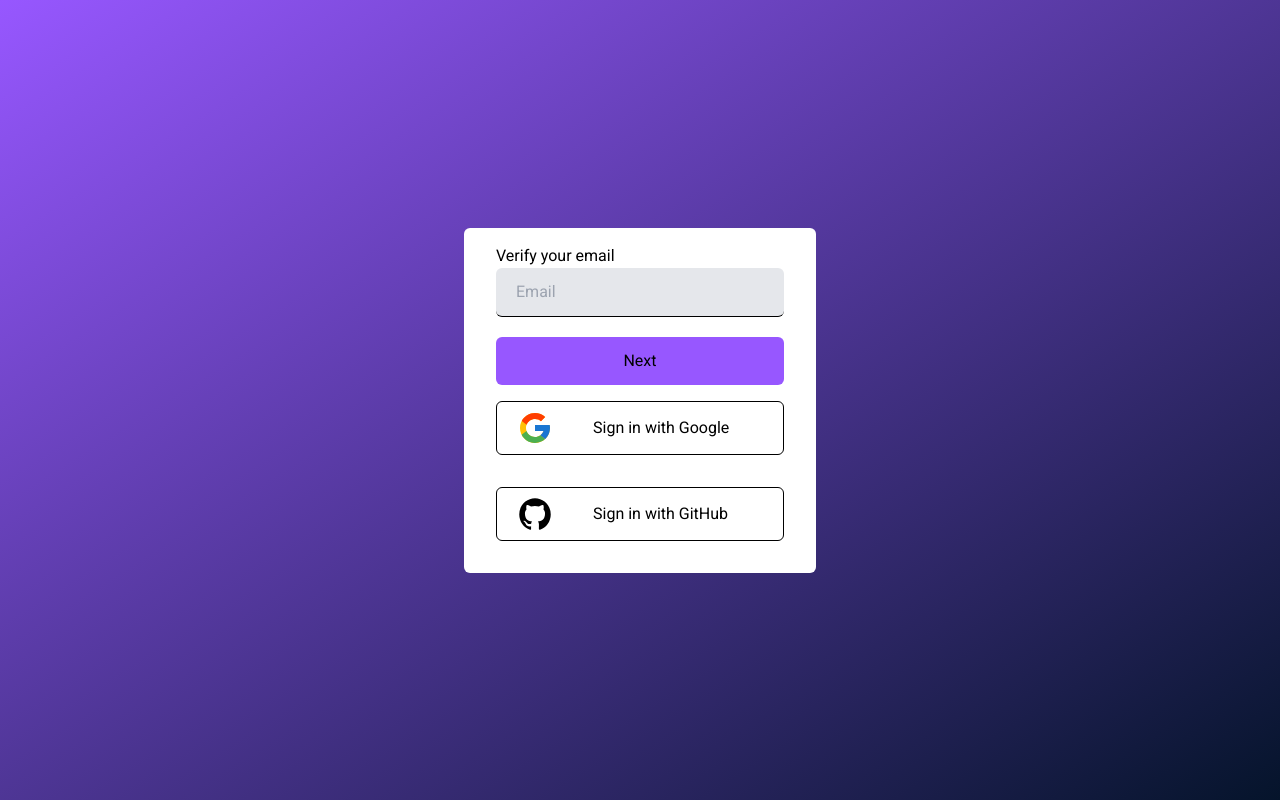
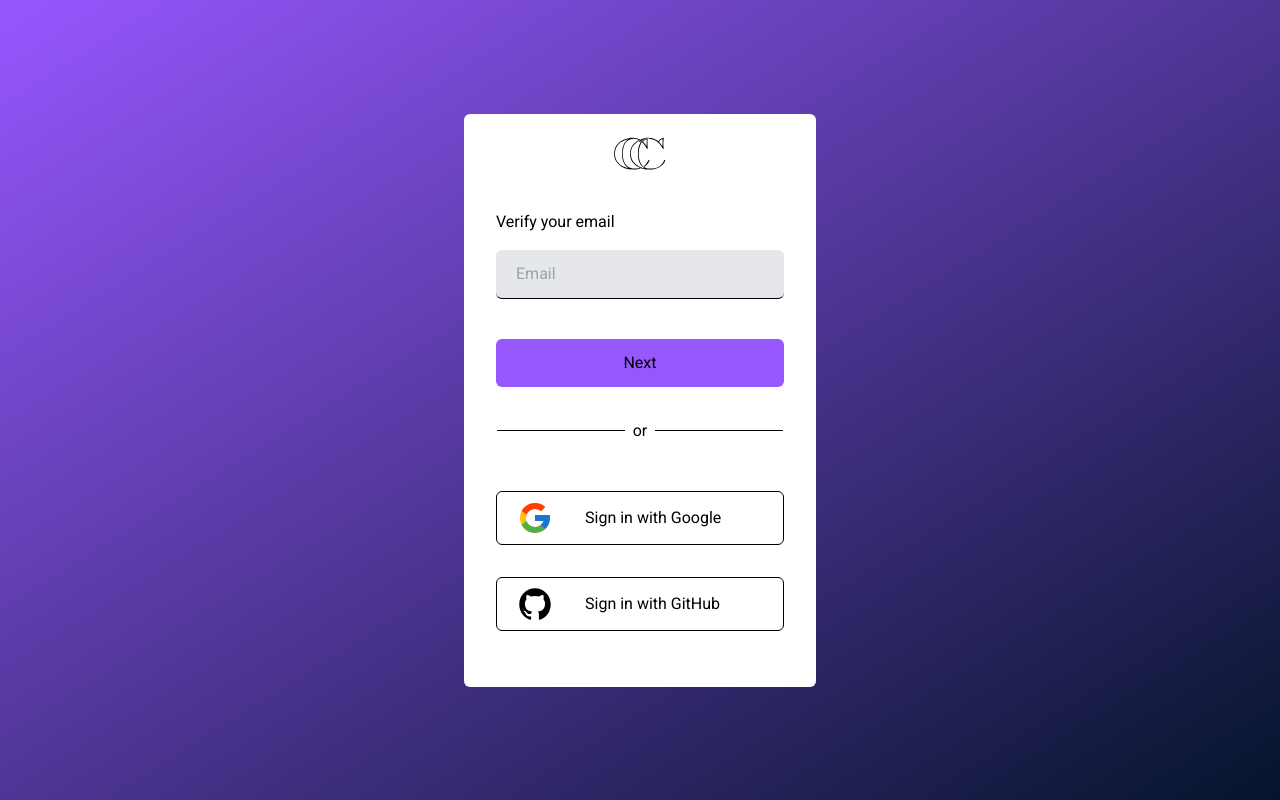
Before and after one commit to MaheshGitH/circlchat, a Next.js app: page /signin in a window 1280 px wide. Built offline with nearby package versions, Linux system fonts and the light colour scheme.

Commit message:
feat: completed sign-in page fully

```diff
--- a/app/components/Logo.tsx
+++ b/app/components/Logo.tsx
@@ -2,7 +2,6 @@ import React from "react";
 
 const Logo = () => {
   return (
-    <span className="size-20 lg:size-24 fill-black dark:fill-white flex justify-center">
     <svg
       version="1.0"
       xmlns="http://www.w3.org/2000/svg"
@@ -56,7 +55,6 @@ const Logo = () => {
         />
       </g>
     </svg>
-    </span>
   );
 };
 
--- a/app/components/NavBar/CirclChatLogo.tsx
+++ b/app/components/NavBar/CirclChatLogo.tsx
@@ -7,7 +7,9 @@ const oranienbaum = Oranienbaum({ weight: "400", subsets: ["latin"] });
 const CirclChatLogol = () => {
   return (
     <div className="bg-transparent flex items-center">
-      <Logo></Logo>
+      <span className="size-20 lg:size-24 fill-black dark:fill-white flex justify-center">
+        <Logo></Logo>
+      </span>
       <h1
         className={
           oranienbaum.className +
--- a/app/signin/SignInPage.tsx
+++ b/app/signin/SignInPage.tsx
@@ -1,15 +1,33 @@
 "use client";
-import { FormEvent, useState } from "react";
 import ResendSignIn from "./components/ResendSignIn";
 import GoogleSignIn from "./components/GoogleSignIn";
 import GitHubSignIn from "./components/GitHubSignIn";
+import AppLogo from "./components/AppLogo";
+import { useState } from "react";
 
 export default function SignInPage() {
+  const [selectedProvider, setSelectedProvider] = useState("");
+
   return (
     <div className="flex flex-col p-4 items-center">
-      <ResendSignIn></ResendSignIn>
-      <GoogleSignIn></GoogleSignIn>
-      <GitHubSignIn></GitHubSignIn>
+      <AppLogo></AppLogo>
+      <ResendSignIn
+        disable={selectedProvider !== ""}
+        Provider={(value) => setSelectedProvider(value)}
+      ></ResendSignIn>
+      <div className="flex items-center justify-between my-8">
+        <span className=" w-32 h-px bg-black"></span>
+        <span className="text-black px-2">or</span>
+        <span className=" w-32 h-px bg-black"></span>
+      </div>
+      <GoogleSignIn
+        disable={selectedProvider !== ""}
+        Provider={(value) => setSelectedProvider(value)}
+      ></GoogleSignIn>
+      <GitHubSignIn
+        disable={selectedProvider !== ""}
+        Provider={(value) => setSelectedProvider(value)}
+      ></GitHubSignIn>
     </div>
   );
 }
--- /dev/null
+++ b/app/signin/components/AppLogo.tsx
@@ -0,0 +1,12 @@
+import Logo from "@/app/components/Logo";
+import React from "react";
+
+const AppLogo = () => {
+  return (
+    <span className="size-20">
+      <Logo></Logo>
+    </span>
+  );
+};
+
+export default AppLogo;
--- a/app/signin/components/GitHubSignIn.tsx
+++ b/app/signin/components/GitHubSignIn.tsx
@@ -1,10 +1,30 @@
-import React from "react";
+import { signIn } from "next-auth/react";
+import React, { useState } from "react";
+import { CgSpinner } from "react-icons/cg";
 import { IoLogoGithub } from "react-icons/io";
 
-const GitHubSignIn = () => {
+interface Props {
+  disable: boolean;
+  Provider: (value: string) => void;
+}
+
+const GitHubSignIn = ({ disable, Provider }: Props) => {
+  const [status, setStatus] = useState(false);
+
   return (
-    <button className="text-black w-72 flex items-center gap-10 px-5 py-2 pr-10 border-black border-[1px] rounded-md bg-white m-4">
+    <button
+      disabled={disable}
+      onClick={() => {
+        Provider("git");
+        setStatus(true);
+        signIn("github", { callbackUrl: "/" });
+      }}
+      className={`disabled:blur-[0.6px] text-black mb-10  w-72 flex items-center pl-5 py-2 border-black border-[1px] rounded-md bg-white m-4 ${
+        status ? "gap-6" : "gap-8"
+      } duration-100`}
+    >
       <IoLogoGithub className="size-9" /> Sign in with GitHub
+      {status ? <CgSpinner className="size-6 animate-spin" /> : null}
     </button>
   );
 };
--- a/app/signin/components/GoogleSignIn.tsx
+++ b/app/signin/components/GoogleSignIn.tsx
@@ -1,11 +1,30 @@
-import React from "react";
+import React, { useState } from "react";
 import { FcGoogle } from "react-icons/fc";
+import { CgSpinner } from "react-icons/cg";
+import { signIn } from "next-auth/react";
 
-const GoogleSignIn = () => {
+interface Props {
+  disable: boolean;
+  Provider: (value: string) => void;
+}
+
+const GoogleSignIn = ({ disable, Provider }: Props) => {
+  const [status, setStatus] = useState(false);
   return (
-    <button className="text-black w-72 flex items-center gap-10 px-5 py-2 pr-10 border-black border-[1px] rounded-md bg-white m-4">
-      {" "}
-      <FcGoogle className="size-9" /> Sign in with Google
+    <button
+      disabled={disable}
+      onClick={() => {
+        Provider("google");
+        setStatus(true);
+        signIn("google", { callbackUrl: "/" });
+      }}
+      className={` disabled:blur-[0.6px] text-black  w-72 flex items-center pl-5 py-2 border-black border-[1px] rounded-md bg-white m-4 ${
+        status ? "gap-6" : "gap-8"
+      } duration-100`}
+    >
+      <FcGoogle className="size-9" />
+      Sign in with Google
+      {status ? <CgSpinner className="size-6 animate-spin" /> : null}
     </button>
   );
 };
--- a/app/signin/components/ResendSignIn.tsx
+++ b/app/signin/components/ResendSignIn.tsx
@@ -1,10 +1,25 @@
-import React, { FormEvent } from "react";
+import { signIn } from "next-auth/react";
+import React, { FormEvent, useState } from "react";
+import { CgSpinner } from "react-icons/cg";
 
-const ResendSignIn = () => {
-  const handleSubmit = (event: FormEvent) => {};
+interface Props {
+  disable: boolean;
+  Provider: (value: string) => void;
+}
+
+const ResendSignIn = ({ disable, Provider }: Props) => {
+  const [status, setStatus] = useState(false);
+  const handleSubmit = async (event: FormEvent) => {
+    Provider("resend");
+    setStatus(true);
+    event.preventDefault();
+    const formData = new FormData(event.target as HTMLFormElement);
+    const email = formData.get("email");
+    await signIn("resend", { email, callbackUrl: "/" });
+  };
   return (
-    <form className="flex flex-col" onSubmit={(event) => handleSubmit(event)}>
-      <label className="text-black cursor-pointer" htmlFor="email">
+    <form className="flex flex-col" onSubmit={handleSubmit}>
+      <label className="text-black cursor-pointer mb-4" htmlFor="email">
         Verify your email
       </label>
       <input
@@ -15,10 +30,11 @@ const ResendSignIn = () => {
         placeholder="Email"
       />
       <button
-        className="bg-primary w-72 py-3 inline-block rounded-md mt-5"
+        disabled={disable}
+        className="bg-primary disabled:blur-[0.6px] w-72 py-3 flex justify-center items-center gap-4 rounded-md mt-10"
         type="submit"
       >
-        Next
+        Next{status ? <CgSpinner className="size-5 animate-spin" /> : null}
       </button>
     </form>
   );
```
Lines whose indentation alone changed are shown as unchanged.
